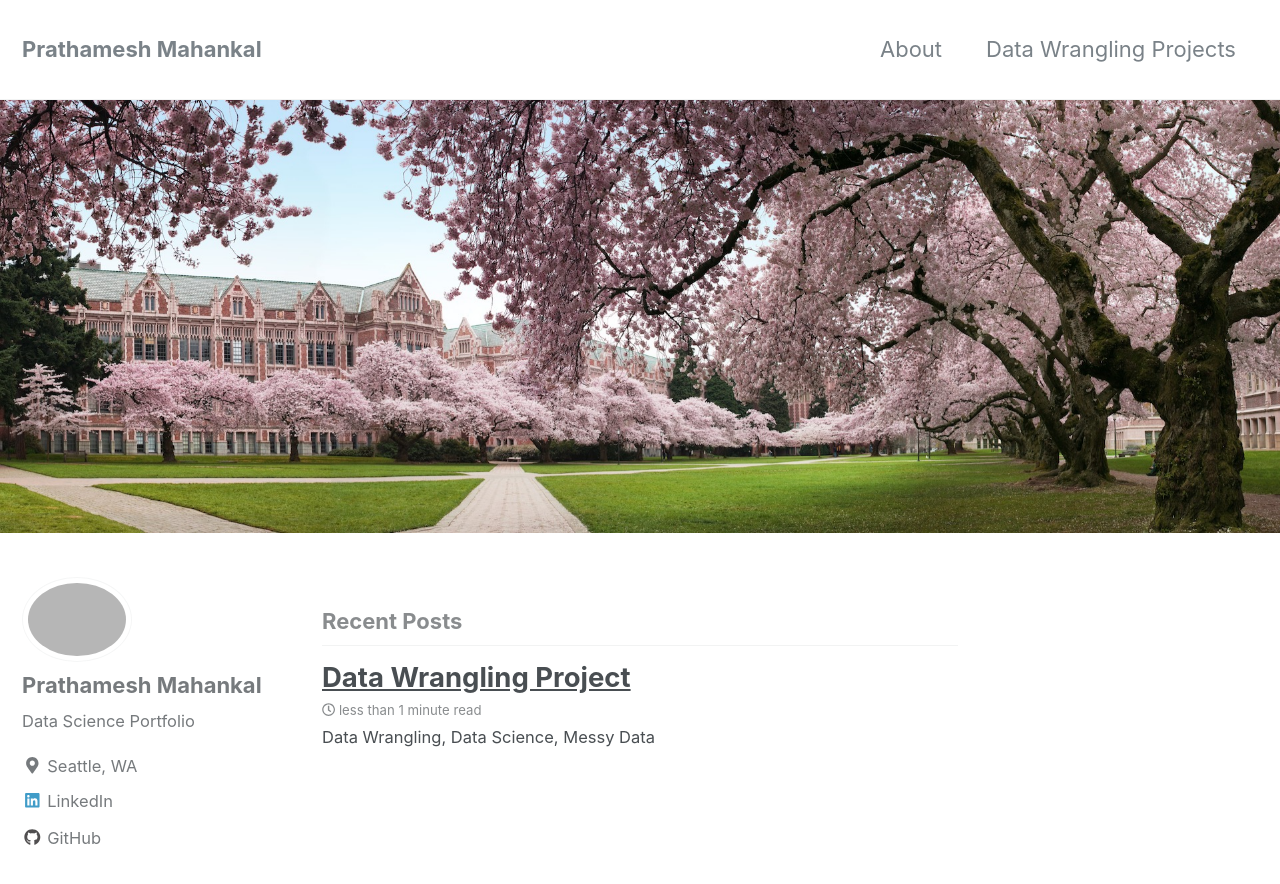
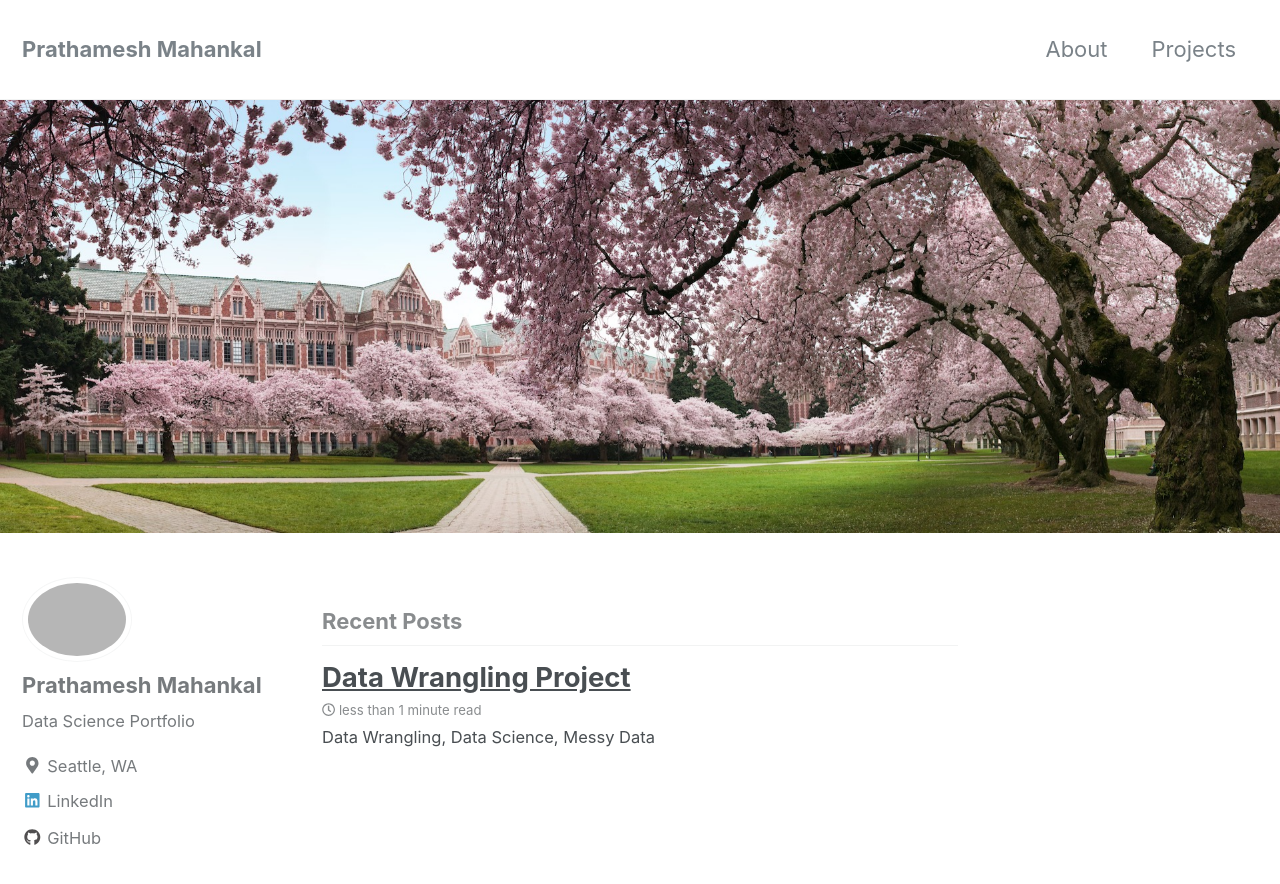
Before and after one commit to prathameshmahankal/prathameshmahankal.github.io, a Jekyll site: the page built from index.html, in a window 1280 px wide and 900 px high. Shown: the top 884 px of the window. Built offline with Jekyll 4.4.1, drawn with Linux system fonts in a browser that asks for light colours; nearby versions of some CDN libraries; the list of posts is cut into pages by our own code.

Commit message:
Update navigation.yml

```diff
--- a/_data/navigation.yml
+++ b/_data/navigation.yml
@@ -2,8 +2,8 @@
 main:
   - title: "About"
     url: /about/
-  - title: "Data Wrangling Projects"
-    url: /data-wrangling/
+  - title: "Projects"
+    url: /projects/
   # - title: "About"
   #   url: https://mmistakes.github.io/minimal-mistakes/about/
   # - title: "Sample Posts"
```
